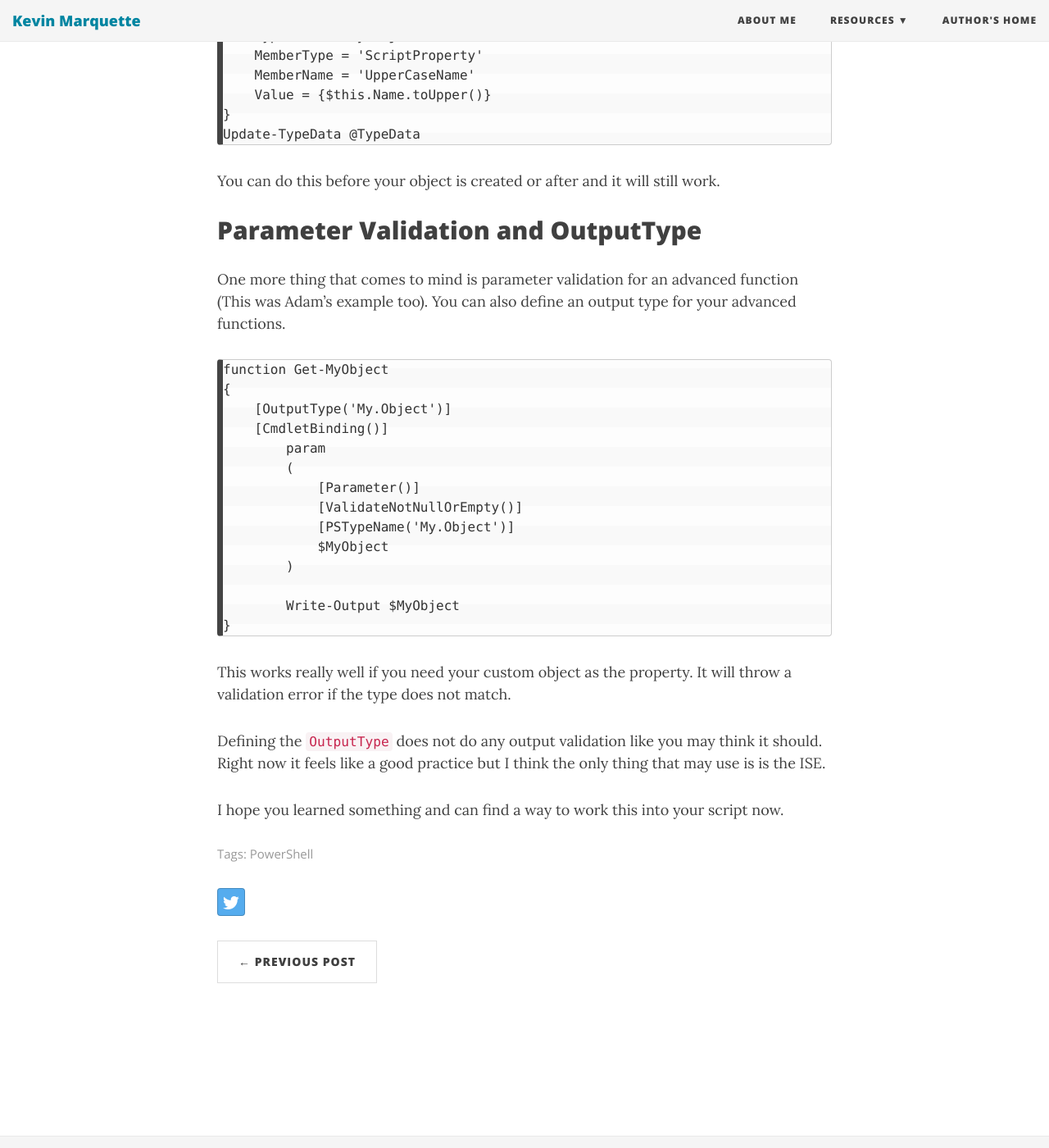
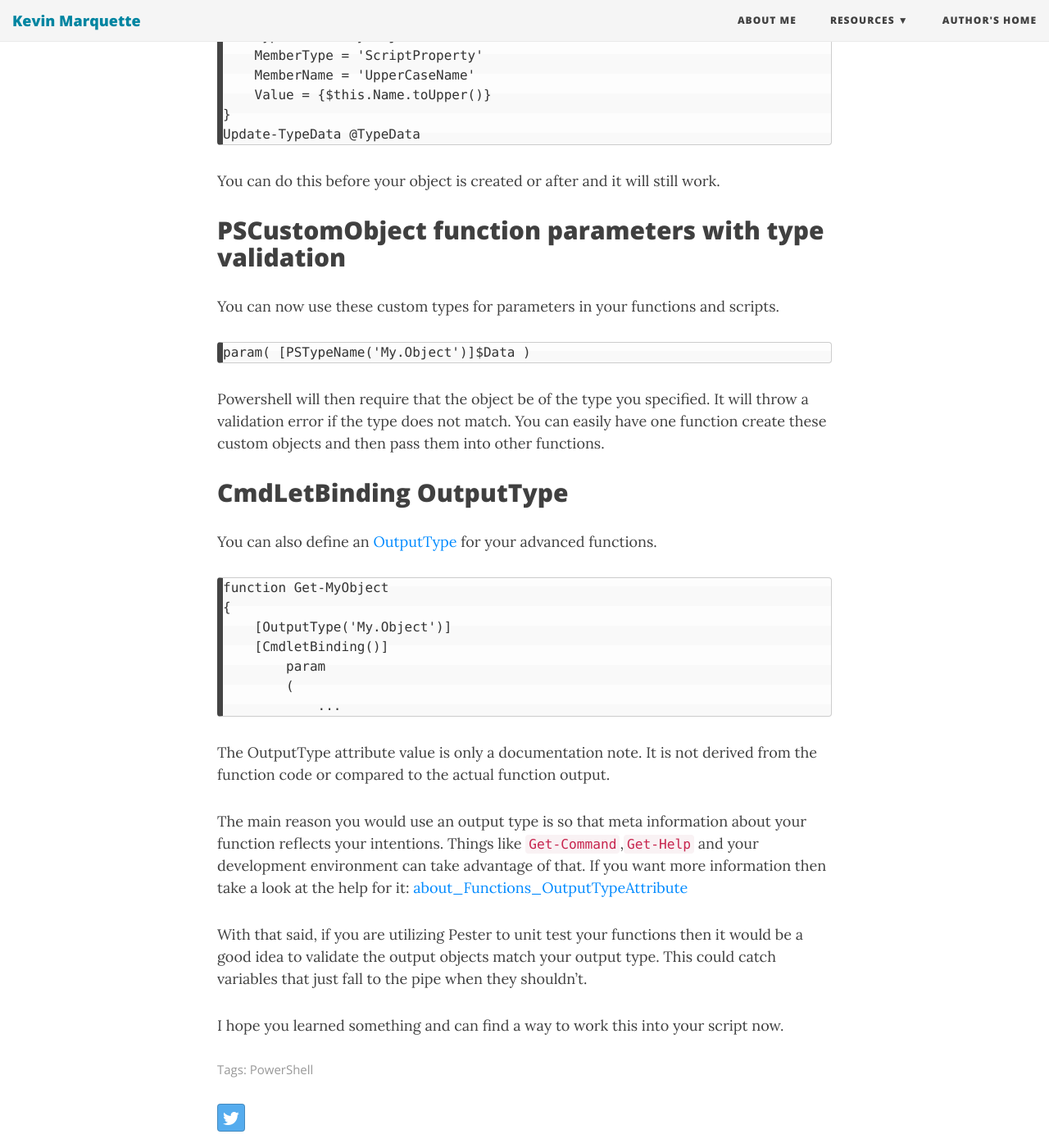
Before and after one commit to KevinMarquette/kevinmarquette.github.io, a Jekyll site: the page built from _posts/2016-10-28-powershell-everything-you-wanted-to-know-about-pscustomobject.md, in a window 1280 px wide and 1400 px high, scrolled down 2975 px. Shown: the whole window at 82% size. Built offline with Jekyll 4.4.1, drawn with Linux system fonts in a browser that asks for light colours; nearby versions of some CDN libraries.

Commit message:
Refactored bottom of post

```diff
--- a/_posts/2016-10-28-powershell-everything-you-wanted-to-know-about-pscustomobject.md
+++ b/_posts/2016-10-28-powershell-everything-you-wanted-to-know-about-pscustomobject.md
@@ -88,9 +88,17 @@ Something else that I got out of that video was creating script properties for y
 
 You can do this before your object is created or after and it will still work.
 
-## Parameter Validation and OutputType
+## PSCustomObject function parameters with type validation
 
-One more thing that comes to mind is parameter validation for an advanced function (This was Adam's example too). You can also define an output type for your advanced functions.
+You can now use these custom types for parameters in your functions and scripts.
+
+    param( [PSTypeName('My.Object')]$Data )
+
+Powershell will then require that the object be of the type you specified. It will throw a validation error if the type does not match. You can easily have one function create these custom objects and then pass them into other functions.
+
+## CmdLetBinding OutputType
+
+You can also define an [OutputType](https://technet.microsoft.com/en-us/library/hh847785.aspx) for your advanced functions.
 
     function Get-MyObject
     {
@@ -98,17 +106,13 @@ One more thing that comes to mind is parameter validation for an advanced functi
         [CmdletBinding()]
             param
             (
-                [Parameter()]
-                [ValidateNotNullOrEmpty()]
-                [PSTypeName('My.Object')]
-                $MyObject
-            )
+                ...
 
-            Write-Output $MyObject
-    }
+The OutputType attribute value is only a documentation note. It is not derived from the function code or compared to the actual function output.
 
-This works really well if you need your custom object as the property. It will throw a validation error if the type does not match.
+The main reason you would use an output type is so that meta information about your function reflects your intentions. Things like `Get-Command`,`Get-Help` and your development environment can take advantage of that.  If you want more information then take a look at the help for it: [about_Functions_OutputTypeAttribute](https://technet.microsoft.com/en-us/library/hh847785.aspx)
 
-Defining the `OutputType` does not do any output validation like you may think it should. Right now it feels like a good practice but I think the only thing that may use is is the ISE.
+With that said, if you are utilizing Pester to unit test your functions then it would be a good idea to validate the output objects match your output type. This could catch variables that just fall to the pipe when they shouldn't.
+
 
 I hope you learned something and can find a way to work this into your script now.
```
Also changed, not shown: _draft/powershell-windowes-eventlog.md (+1 -1 lines), powershell-dsc.md (added, +3 -0 lines).
